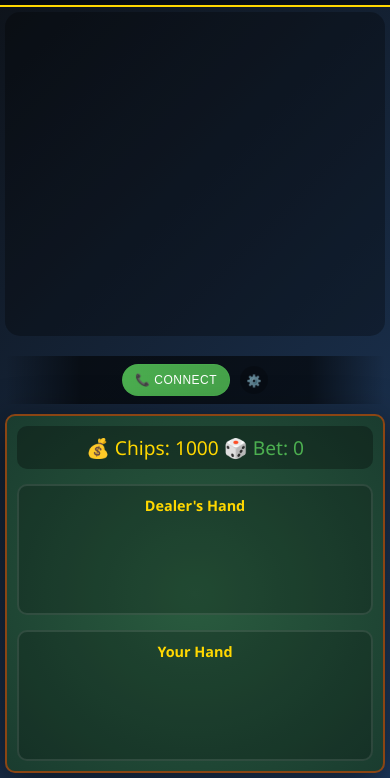
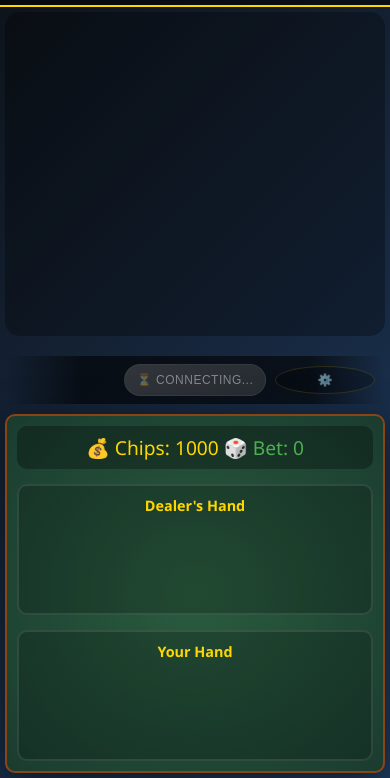
Before and after one commit to signalwire/sigmond-blackjack, a plain HTML site: page web/client/index.html in a window 390 px wide. Both pictures are taken after a click on the button "📞 CONNECT". Shown: the part 66-844 px from the top of the page. Drawn offline with Linux system fonts and the light colour scheme.

Commit message:
Fix mobile

```diff
--- a/web/client/app.js
+++ b/web/client/app.js
@@ -345,6 +345,12 @@ function handleUserEvent(params) {
 // Connect to call with static token
 async function connectToCall() {
     try {
+        // Disable button and show connecting state
+        connectBtn.disabled = true;
+        connectBtn.textContent = '⏳ Connecting...';
+        connectBtn.style.background = 'linear-gradient(135deg, rgba(128, 128, 128, 0.7), rgba(96, 96, 96, 0.7))';
+        connectBtn.style.borderColor = 'rgba(128, 128, 128, 0.5)';
+
         eventEntries.innerHTML = '';
         logEvent('Starting new connection...');
 
@@ -677,6 +683,11 @@ async function connectToCall() {
         logEvent('Connection error', { error: error.message });
         statusDiv.textContent = 'Connection failed';
         console.error('Connection error:', error);
+        // Reset connect button
+        connectBtn.disabled = false;
+        connectBtn.textContent = '📞 Connect';
+        connectBtn.style.background = '';
+        connectBtn.style.borderColor = '';
         connectBtn.style.display = 'inline-block';
         hangupBtn.style.display = 'none';
         muteBtn.style.display = 'none';
@@ -690,6 +701,11 @@ function handleDisconnect() {
     }
 
     statusDiv.textContent = 'Disconnected';
+    // Reset connect button
+    connectBtn.disabled = false;
+    connectBtn.textContent = '📞 Connect';
+    connectBtn.style.background = '';
+    connectBtn.style.borderColor = '';
     connectBtn.style.display = 'inline-block';
     hangupBtn.style.display = 'none';
     muteBtn.style.display = 'none';
--- a/web/client/index.html
+++ b/web/client/index.html
@@ -127,7 +127,7 @@
 
         .controls-container {
             width: 100%;
-            padding: 10px 20px;
+            padding: 10px 60px 10px 20px;
             background: linear-gradient(90deg,
                 transparent,
                 rgba(0, 0, 0, 0.6) 20%,
@@ -232,7 +232,11 @@
             justify-content: center;
             opacity: 0.7;
             color: #fff;
-            border: none;
+            padding: 0;
+            position: absolute;
+            right: 20px;
+            top: 50%;
+            transform: translateY(-50%);
         }
 
         .settings-btn:hover {
@@ -593,7 +597,8 @@
                 width: 28px;
                 height: 28px;
                 font-size: 12px;
-                border-radius: 14px;
+                border-radius: 50%;
+                right: 10px;
             }
 
             .settings-panel {
@@ -724,7 +729,7 @@
                 <button id="muteBtn" style="display: none;" title="Mute">🔇 Mute</button>
             </div>
             <div id="status">Ready to play</div>
-            <div class="settings-btn" id="settingsBtn" title="Settings">⚙️</div>
+            <button class="settings-btn" id="settingsBtn" title="Settings">⚙️</button>
             <div class="settings-panel" id="settingsPanel">
                 <div class="checkbox-container">
                     <input type="checkbox" id="startMuted">
```
